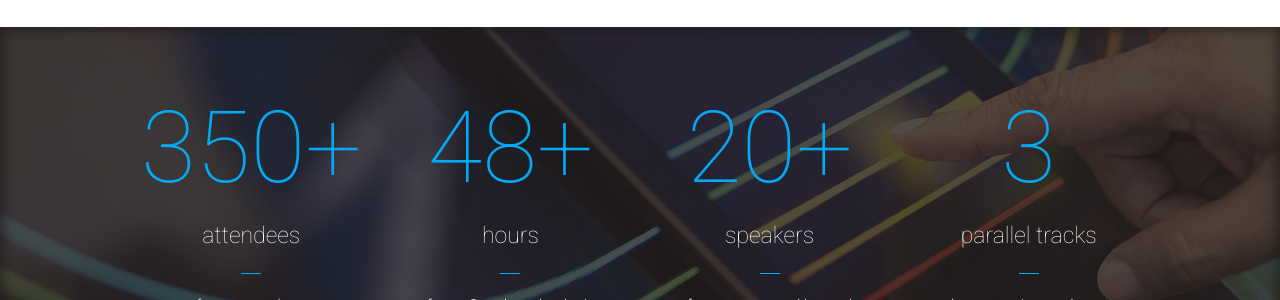
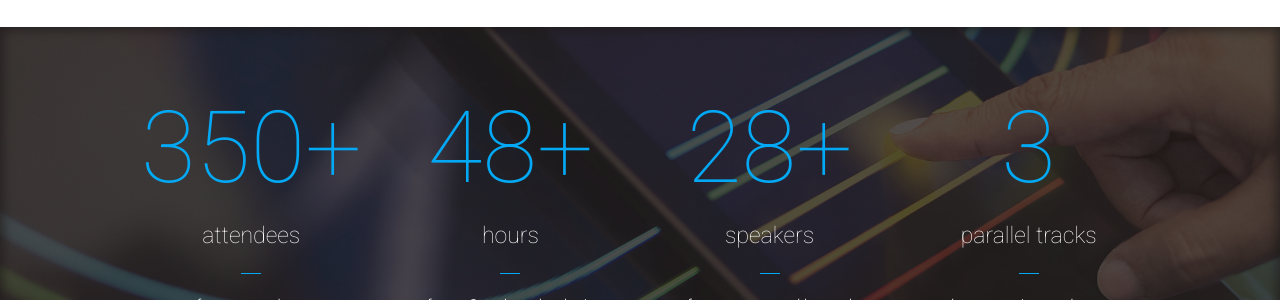
Before and after one commit to GDG-Ukraine/devfest-ukraine-14, a Jekyll site: the page built from index.html, in a window 1280 px wide and 900 px high, scrolled down 1246 px. Shown: the part 171-471 px from the top of the window. Built offline with Jekyll 4.4.1, drawn with Linux system fonts in a browser that asks for light colours; nearby versions of some CDN libraries; comment, search, counter and statistics services are not loaded.

Commit message:
Updated number of speakers

```diff
--- a/_config.yml
+++ b/_config.yml
@@ -67,7 +67,7 @@ aboutBlock:
 statisticBlock:
  - {count: "350", specialCharacter: "+", info: "attendees", detail: "from everywhere"}
  - {count: "48", specialCharacter: "+", info: "hours", detail: "of pure Google technologies"}
- - {count: "20", specialCharacter: "+", info: "speakers", detail: "from country and beyond"}
+ - {count: "28", specialCharacter: "+", info: "speakers", detail: "from country and beyond"}
  - {count: "3", specialCharacter: "", info: "parallel tracks", detail: "plus entertainment lounge"}
 
 # Latest News Block
```
